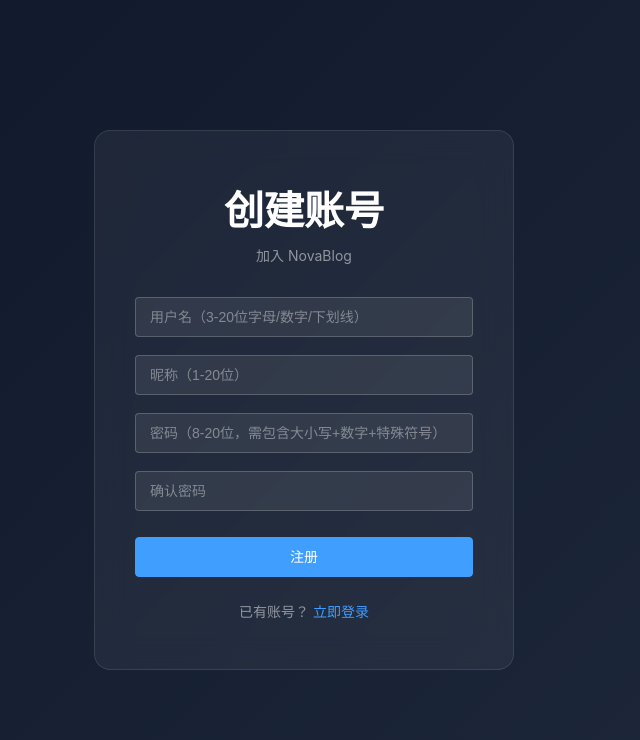
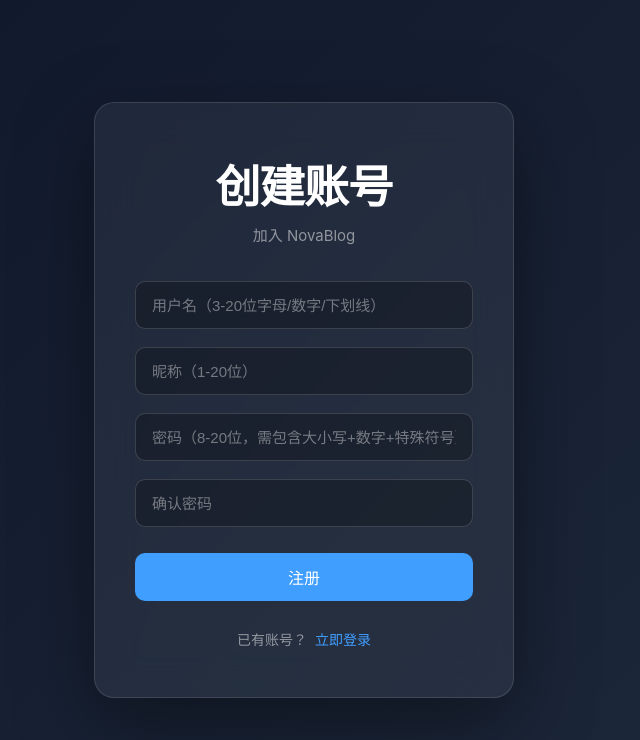
Before and after one commit to xq945/NovaBlog, a Vue app in the folder novablog-web/: page /register in a window 1280 px wide. Shown: the top 740 px of the page, without its empty margins (336-976 px from the left). Built offline with nearby package versions, Linux system fonts and the light colour scheme.

Commit message:
refactor: 重写登录/注册 UI，使用原生 input 替代 el-input

```diff
--- a/novablog-web/src/views/LoginView.vue
+++ b/novablog-web/src/views/LoginView.vue
@@ -1,5 +1,5 @@
 <script setup>
-import { ref, reactive } from 'vue'
+import { ref } from 'vue'
 import { useRouter } from 'vue-router'
 import { ElMessage } from 'element-plus'
 import { login } from '../api/user'
@@ -9,33 +9,41 @@ const router = useRouter()
 const userStore = useUserStore()
 const loading = ref(false)
 
-const form = reactive({
-  username: '',
-  password: ''
-})
+const username = ref('')
+const password = ref('')
+const errors = ref({ username: '', password: '' })
 
-const rules = {
-  username: [
-    { required: true, message: '请输入用户名', trigger: 'blur' },
-    { min: 3, max: 20, message: '用户名长度为3-20位', trigger: 'blur' }
-  ],
-  password: [
-    { required: true, message: '请输入密码', trigger: 'blur' },
-    { min: 8, max: 20, message: '密码长度为8-20位', trigger: 'blur' }
-  ]
+const validate = () => {
+  errors.value = { username: '', password: '' }
+  let valid = true
+
+  if (!username.value.trim()) {
+    errors.value.username = '请输入用户名'
+    valid = false
+  } else if (username.value.length < 3 || username.value.length > 20) {
+    errors.value.username = '用户名长度为3-20位'
+    valid = false
+  }
+
+  if (!password.value) {
+    errors.value.password = '请输入密码'
+    valid = false
+  } else if (password.value.length < 8 || password.value.length > 20) {
+    errors.value.password = '密码长度为8-20位'
+    valid = false
+  }
+
+  return valid
 }
 
-const formRef = ref(null)
-
 const handleLogin = async () => {
-  const valid = await formRef.value.validate().catch(() => false)
-  if (!valid) return
+  if (!validate()) return
 
   loading.value = true
   try {
     const res = await login({
-      username: form.username,
-      password: form.password
+      username: username.value,
+      password: password.value
     })
     if (res.code === 200) {
       ElMessage.success('登录成功')
@@ -58,45 +66,37 @@ const handleLogin = async () => {
       <h1 class="title">NovaBlog</h1>
       <p class="subtitle">欢迎回来</p>
 
-      <el-form
-        ref="formRef"
-        :model="form"
-        :rules="rules"
-        class="login-form"
-        @keyup.enter="handleLogin"
-      >
-        <el-form-item prop="username">
-          <el-input
-            v-model="form.username"
+      <form class="login-form" @submit.prevent="handleLogin">
+        <div class="form-item">
+          <input
+            v-model="username"
+            type="text"
             placeholder="用户名"
-            size="large"
-            prefix-icon="User"
+            class="form-input"
+            @keyup.enter="handleLogin"
           />
-        </el-form-item>
+          <span v-if="errors.username" class="error-msg">{{ errors.username }}</span>
+        </div>
 
-        <el-form-item prop="password">
-          <el-input
-            v-model="form.password"
+        <div class="form-item">
+          <input
+            v-model="password"
             type="password"
             placeholder="密码"
-            size="large"
-            show-password
-            prefix-icon="Lock"
+            class="form-input"
+            @keyup.enter="handleLogin"
           />
-        </el-form-item>
+          <span v-if="errors.password" class="error-msg">{{ errors.password }}</span>
+        </div>
 
-        <el-form-item>
-          <el-button
-            type="primary"
-            size="large"
-            class="submit-btn"
-            :loading="loading"
-            @click="handleLogin"
-          >
-            登录
-          </el-button>
-        </el-form-item>
-      </el-form>
+        <button
+          type="submit"
+          class="submit-btn"
+          :disabled="loading"
+        >
+          {{ loading ? '登录中...' : '登录' }}
+        </button>
+      </form>
 
       <div class="footer">
         还没有账号？
@@ -118,34 +118,100 @@ const handleLogin = async () => {
 .login-card {
   width: 420px;
   padding: 48px 40px;
-  background: rgba(255, 255, 255, 0.05);
-  backdrop-filter: blur(16px);
-  border-radius: 16px;
-  border: 1px solid rgba(255, 255, 255, 0.1);
+  background: rgba(255, 255, 255, 0.06);
+  backdrop-filter: blur(20px);
+  border-radius: 20px;
+  border: 1px solid rgba(255, 255, 255, 0.12);
+  box-shadow: 0 25px 80px rgba(0, 0, 0, 0.4);
 }
 
 .title {
-  font-size: clamp(1.8rem, 5vw, 2.5rem);
+  font-size: clamp(2rem, 5vw, 2.8rem);
   color: #fff;
   margin: 0 0 8px 0;
   text-align: center;
+  font-weight: 700;
+  letter-spacing: -0.5px;
 }
 
 .subtitle {
   color: rgba(255, 255, 255, 0.5);
   text-align: center;
-  margin: 0 0 32px 0;
-  font-size: 14px;
+  margin: 0 0 36px 0;
+  font-size: 15px;
+}
+
+.login-form {
+  display: flex;
+  flex-direction: column;
+  gap: 18px;
+}
+
+.form-item {
+  display: flex;
+  flex-direction: column;
+  gap: 6px;
+}
+
+.form-input {
+  width: 100%;
+  height: 48px;
+  padding: 0 16px;
+  font-size: 15px;
+  color: #fff;
+  background: rgba(0, 0, 0, 0.25);
+  border: 1px solid rgba(255, 255, 255, 0.15);
+  border-radius: 10px;
+  outline: none;
+  box-sizing: border-box;
+  transition: all 0.2s;
+}
+
+.form-input::placeholder {
+  color: rgba(255, 255, 255, 0.4);
+}
+
+.form-input:hover {
+  border-color: rgba(255, 255, 255, 0.3);
+}
+
+.form-input:focus {
+  border-color: #409eff;
+  background: rgba(0, 0, 0, 0.35);
+}
+
+.error-msg {
+  color: #f56c6c;
+  font-size: 13px;
+  padding-left: 4px;
 }
 
 .submit-btn {
   width: 100%;
+  height: 48px;
   margin-top: 8px;
+  font-size: 16px;
+  font-weight: 500;
+  color: #fff;
+  background: #409eff;
+  border: none;
+  border-radius: 10px;
+  cursor: pointer;
+  transition: background 0.2s;
+}
+
+.submit-btn:hover {
+  background: #66b1ff;
+}
+
+.submit-btn:disabled {
+  background: rgba(64, 158, 255, 0.5);
+  cursor: not-allowed;
 }
 
 .footer {
   text-align: center;
-  margin-top: 24px;
+  margin-top: 28px;
   color: rgba(255, 255, 255, 0.5);
   font-size: 14px;
 }
@@ -153,51 +219,10 @@ const handleLogin = async () => {
 .footer a {
   color: #409eff;
   text-decoration: none;
+  margin-left: 4px;
 }
 
 .footer a:hover {
   text-decoration: underline;
 }
 </style>
-
-<style>
-/* 覆盖 Element Plus 输入框变量 */
-.login-page .el-input {
-  --el-input-bg-color: rgba(255, 255, 255, 0.08);
-  --el-input-text-color: #fff;
-  --el-input-border-color: rgba(255, 255, 255, 0.2);
-  --el-input-hover-border-color: rgba(255, 255, 255, 0.4);
-  --el-input-focus-border-color: #409eff;
-  --el-input-placeholder-color: rgba(255, 255, 255, 0.4);
-  --el-input-icon-color: rgba(255, 255, 255, 0.5);
-}
-
-.login-page .el-input__wrapper {
-  background-color: var(--el-input-bg-color) !important;
-  box-shadow: 0 0 0 1px var(--el-input-border-color) inset !important;
-}
-
-.login-page .el-input__wrapper.is-focus {
-  box-shadow: 0 0 0 1px var(--el-input-focus-border-color) inset !important;
-}
-
-.login-page .el-input__wrapper:hover {
-  box-shadow: 0 0 0 1px var(--el-input-hover-border-color) inset !important;
-}
-
-.login-page .el-input__inner {
-  color: var(--el-input-text-color) !important;
-}
-
-.login-page .el-input__inner::placeholder {
-  color: var(--el-input-placeholder-color) !important;
-}
-
-.login-page .el-input__icon {
-  color: var(--el-input-icon-color) !important;
-}
-
-.login-page .el-form-item__error {
-  color: #f56c6c;
-}
-</style>
--- a/novablog-web/src/views/RegisterView.vue
+++ b/novablog-web/src/views/RegisterView.vue
@@ -1,5 +1,5 @@
 <script setup>
-import { ref, reactive } from 'vue'
+import { ref } from 'vue'
 import { useRouter } from 'vue-router'
 import { ElMessage } from 'element-plus'
 import { register } from '../api/user'
@@ -7,62 +7,69 @@ import { register } from '../api/user'
 const router = useRouter()
 const loading = ref(false)
 
-const form = reactive({
+const form = ref({
   username: '',
   nickname: '',
   password: '',
   confirmPassword: ''
 })
 
-const validatePassword = (rule, value, callback) => {
-  const pattern = /^(?=.*[a-z])(?=.*[A-Z])(?=.*\d)(?=.*[!@#$%^&*()_+\-=\[\]{};':"\\|,.<>/?]).{8,20}$/
-  if (!pattern.test(value)) {
-    callback(new Error('密码必须为8-20位，且同时包含大写字母、小写字母、数字、特殊符号'))
-  } else {
-    callback()
-  }
+const errors = ref({
+  username: '',
+  nickname: '',
+  password: '',
+  confirmPassword: ''
+})
+
+const validate = () => {
+  errors.value = { username: '', nickname: '', password: '', confirmPassword: '' }
+  let valid = true
+
+  if (!form.value.username.trim()) {
+    errors.value.username = '请输入用户名'
+    valid = false
+  } else if (form.value.username.length < 3 || form.value.username.length > 20) {
+    errors.value.username = '用户名长度为3-20位'
+    valid = false
+  } else if (!/^[a-zA-Z0-9_]+$/.test(form.value.username)) {
+    errors.value.username = '用户名只能包含字母、数字、下划线'
+    valid = false
   }
 
-const validateConfirmPassword = (rule, value, callback) => {
-  if (value !== form.password) {
-    callback(new Error('两次输入的密码不一致'))
-  } else {
-    callback()
-  }
+  if (!form.value.nickname.trim()) {
+    errors.value.nickname = '请输入昵称'
+    valid = false
+  } else if (form.value.nickname.length < 1 || form.value.nickname.length > 20) {
+    errors.value.nickname = '昵称长度为1-20位'
+    valid = false
   }
 
-const rules = {
-  username: [
-    { required: true, message: '请输入用户名', trigger: 'blur' },
-    { min: 3, max: 20, message: '用户名长度为3-20位', trigger: 'blur' },
-    { pattern: /^[a-zA-Z0-9_]+$/, message: '用户名只能包含字母、数字、下划线', trigger: 'blur' }
-  ],
-  nickname: [
-    { required: true, message: '请输入昵称', trigger: 'blur' },
-    { min: 1, max: 20, message: '昵称长度为1-20位', trigger: 'blur' }
-  ],
-  password: [
-    { required: true, message: '请输入密码', trigger: 'blur' },
-    { validator: validatePassword, trigger: 'blur' }
-  ],
-  confirmPassword: [
-    { required: true, message: '请确认密码', trigger: 'blur' },
-    { validator: validateConfirmPassword, trigger: 'blur' }
-  ]
+  const pwdPattern = /^(?=.*[a-z])(?=.*[A-Z])(?=.*\d)(?=.*[!@#$%^&*()_+\-=\[\]{};':"\\|,.<>/?]).{8,20}$/
+  if (!form.value.password) {
+    errors.value.password = '请输入密码'
+    valid = false
+  } else if (!pwdPattern.test(form.value.password)) {
+    errors.value.password = '密码需8-20位，包含大小写+数字+特殊符号'
+    valid = false
   }
 
-const formRef = ref(null)
+  if (form.value.confirmPassword !== form.value.password) {
+    errors.value.confirmPassword = '两次输入的密码不一致'
+    valid = false
+  }
+
+  return valid
+}
 
 const handleRegister = async () => {
-  const valid = await formRef.value.validate().catch(() => false)
-  if (!valid) return
+  if (!validate()) return
 
   loading.value = true
   try {
     const res = await register({
-      username: form.username,
-      nickname: form.nickname,
-      password: form.password
+      username: form.value.username,
+      nickname: form.value.nickname,
+      password: form.value.password
     })
     if (res.code === 200) {
       ElMessage.success('注册成功，请登录')
@@ -84,61 +91,55 @@ const handleRegister = async () => {
       <h1 class="title">创建账号</h1>
       <p class="subtitle">加入 NovaBlog</p>
 
-      <el-form
-        ref="formRef"
-        :model="form"
-        :rules="rules"
-        class="register-form"
-        @keyup.enter="handleRegister"
-      >
-        <el-form-item prop="username">
-          <el-input
+      <form class="register-form" @submit.prevent="handleRegister">
+        <div class="form-item">
+          <input
             v-model="form.username"
+            type="text"
             placeholder="用户名（3-20位字母/数字/下划线）"
-            size="large"
+            class="form-input"
           />
-        </el-form-item>
+          <span v-if="errors.username" class="error-msg">{{ errors.username }}</span>
+        </div>
 
-        <el-form-item prop="nickname">
-          <el-input
+        <div class="form-item">
+          <input
             v-model="form.nickname"
+            type="text"
             placeholder="昵称（1-20位）"
-            size="large"
+            class="form-input"
           />
-        </el-form-item>
+          <span v-if="errors.nickname" class="error-msg">{{ errors.nickname }}</span>
+        </div>
 
-        <el-form-item prop="password">
-          <el-input
+        <div class="form-item">
+          <input
             v-model="form.password"
             type="password"
             placeholder="密码（8-20位，需包含大小写+数字+特殊符号）"
-            size="large"
-            show-password
+            class="form-input"
           />
-        </el-form-item>
+          <span v-if="errors.password" class="error-msg">{{ errors.password }}</span>
+        </div>
 
-        <el-form-item prop="confirmPassword">
-          <el-input
+        <div class="form-item">
+          <input
             v-model="form.confirmPassword"
             type="password"
             placeholder="确认密码"
-            size="large"
-            show-password
+            class="form-input"
           />
-        </el-form-item>
+          <span v-if="errors.confirmPassword" class="error-msg">{{ errors.confirmPassword }}</span>
+        </div>
 
-        <el-form-item>
-          <el-button
-            type="primary"
-            size="large"
+        <button
+          type="submit"
           class="submit-btn"
-            :loading="loading"
-            @click="handleRegister"
+          :disabled="loading"
         >
-            注册
-          </el-button>
-        </el-form-item>
-      </el-form>
+          {{ loading ? '注册中...' : '注册' }}
+        </button>
+      </form>
 
       <div class="footer">
         已有账号？
@@ -160,34 +161,100 @@ const handleRegister = async () => {
 .register-card {
   width: 420px;
   padding: 48px 40px;
-  background: rgba(255, 255, 255, 0.05);
-  backdrop-filter: blur(16px);
-  border-radius: 16px;
-  border: 1px solid rgba(255, 255, 255, 0.1);
+  background: rgba(255, 255, 255, 0.06);
+  backdrop-filter: blur(20px);
+  border-radius: 20px;
+  border: 1px solid rgba(255, 255, 255, 0.12);
+  box-shadow: 0 25px 80px rgba(0, 0, 0, 0.4);
 }
 
 .title {
-  font-size: clamp(1.8rem, 5vw, 2.5rem);
+  font-size: clamp(2rem, 5vw, 2.8rem);
   color: #fff;
   margin: 0 0 8px 0;
   text-align: center;
+  font-weight: 700;
+  letter-spacing: -0.5px;
 }
 
 .subtitle {
   color: rgba(255, 255, 255, 0.5);
   text-align: center;
-  margin: 0 0 32px 0;
-  font-size: 14px;
+  margin: 0 0 36px 0;
+  font-size: 15px;
+}
+
+.register-form {
+  display: flex;
+  flex-direction: column;
+  gap: 18px;
+}
+
+.form-item {
+  display: flex;
+  flex-direction: column;
+  gap: 6px;
+}
+
+.form-input {
+  width: 100%;
+  height: 48px;
+  padding: 0 16px;
+  font-size: 15px;
+  color: #fff;
+  background: rgba(0, 0, 0, 0.25);
+  border: 1px solid rgba(255, 255, 255, 0.15);
+  border-radius: 10px;
+  outline: none;
+  box-sizing: border-box;
+  transition: all 0.2s;
+}
+
+.form-input::placeholder {
+  color: rgba(255, 255, 255, 0.4);
+}
+
+.form-input:hover {
+  border-color: rgba(255, 255, 255, 0.3);
+}
+
+.form-input:focus {
+  border-color: #409eff;
+  background: rgba(0, 0, 0, 0.35);
+}
+
+.error-msg {
+  color: #f56c6c;
+  font-size: 13px;
+  padding-left: 4px;
 }
 
 .submit-btn {
   width: 100%;
+  height: 48px;
   margin-top: 8px;
+  font-size: 16px;
+  font-weight: 500;
+  color: #fff;
+  background: #409eff;
+  border: none;
+  border-radius: 10px;
+  cursor: pointer;
+  transition: background 0.2s;
+}
+
+.submit-btn:hover {
+  background: #66b1ff;
+}
+
+.submit-btn:disabled {
+  background: rgba(64, 158, 255, 0.5);
+  cursor: not-allowed;
 }
 
 .footer {
   text-align: center;
-  margin-top: 24px;
+  margin-top: 28px;
   color: rgba(255, 255, 255, 0.5);
   font-size: 14px;
 }
@@ -195,51 +262,10 @@ const handleRegister = async () => {
 .footer a {
   color: #409eff;
   text-decoration: none;
+  margin-left: 4px;
 }
 
 .footer a:hover {
   text-decoration: underline;
 }
 </style>
-
-<style>
-/* 覆盖 Element Plus 输入框变量 */
-.register-page .el-input {
-  --el-input-bg-color: rgba(255, 255, 255, 0.08);
-  --el-input-text-color: #fff;
-  --el-input-border-color: rgba(255, 255, 255, 0.2);
-  --el-input-hover-border-color: rgba(255, 255, 255, 0.4);
-  --el-input-focus-border-color: #409eff;
-  --el-input-placeholder-color: rgba(255, 255, 255, 0.4);
-  --el-input-icon-color: rgba(255, 255, 255, 0.5);
-}
-
-.register-page .el-input__wrapper {
-  background-color: var(--el-input-bg-color) !important;
-  box-shadow: 0 0 0 1px var(--el-input-border-color) inset !important;
-}
-
-.register-page .el-input__wrapper.is-focus {
-  box-shadow: 0 0 0 1px var(--el-input-focus-border-color) inset !important;
-}
-
-.register-page .el-input__wrapper:hover {
-  box-shadow: 0 0 0 1px var(--el-input-hover-border-color) inset !important;
-}
-
-.register-page .el-input__inner {
-  color: var(--el-input-text-color) !important;
-}
-
-.register-page .el-input__inner::placeholder {
-  color: var(--el-input-placeholder-color) !important;
-}
-
-.register-page .el-input__icon {
-  color: var(--el-input-icon-color) !important;
-}
-
-.register-page .el-form-item__error {
-  color: #f56c6c;
-}
-</style>
```
Lines whose indentation alone changed are shown as unchanged.
